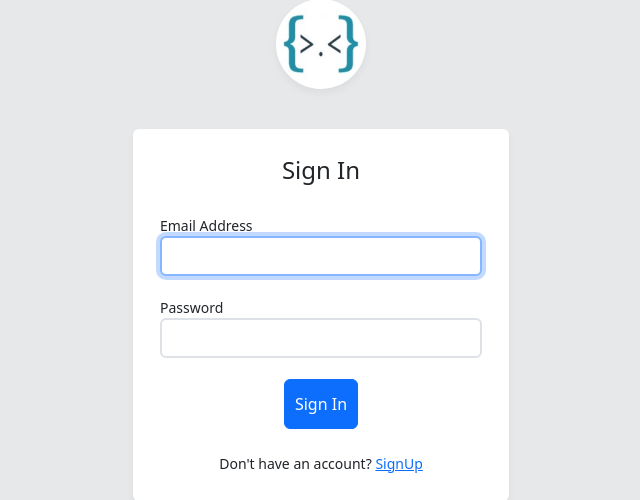
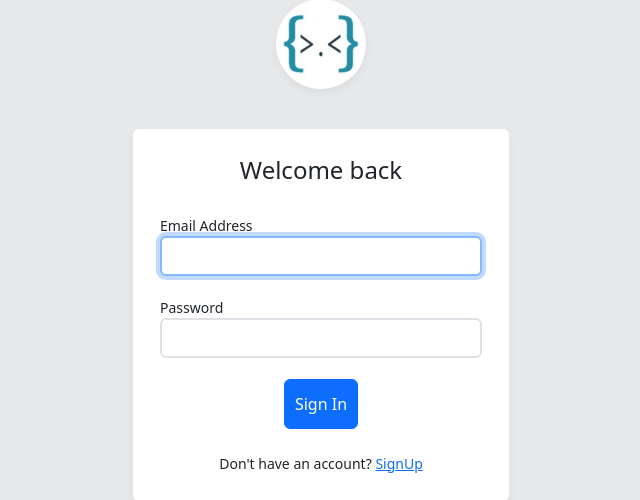
Before and after one commit to MuliJob/Crime_Report_System, a Flask app: page /signin in a window 1280 px wide. Shown: the part 130-630 px from the top of the page, without its empty margins (319-959 px from the left). Run offline with Flask 3, Linux system fonts and the light colour scheme.

Commit message:
initial commit

```diff
--- a/app/templates/signin.html
+++ b/app/templates/signin.html
@@ -12,7 +12,7 @@
 					</div>
 					<div class="card fat">
 						<div class="card-body">
-							<h4 class="card-title" align="center">Sign In</h4>
+							<h4 class="card-title" align="center">Welcome back</h4>
 							<form method="POST" class="my-login-validation">
 								<div class="form-group">
 									<label for="email">Email Address</label>
```
